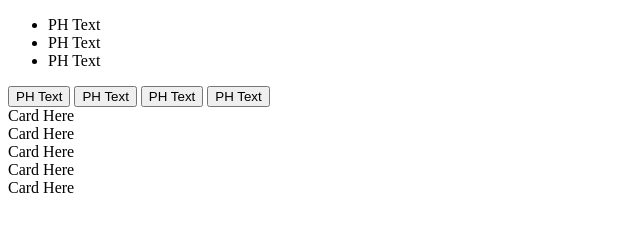
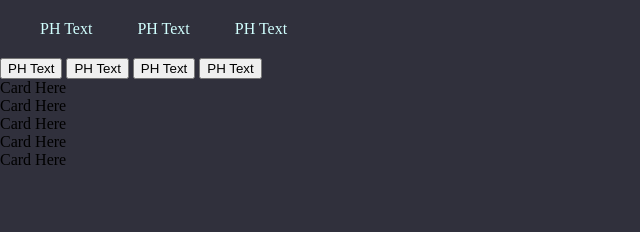
Before and after one commit to MichaelGeel/Hover_Effects, a plain HTML site: page index.html in a window 1280 px wide. Shown: the whole page, without its empty margins (0-640 px from the left). Drawn offline with Linux system fonts and the light colour scheme.

Commit message:
Links completed
Hover styling for the links have been completed.

```diff
--- a/index.html
+++ b/index.html
@@ -9,9 +9,9 @@
 <body>
     <div class="links-container">
         <ul>
-            <a><li>PH Text</li></a>
-            <a><li>PH Text</li></a>
-            <a><li>PH Text</li></a>
+            <a href="" class="hover hone"><li>PH Text</li></a>
+            <a href="" class="hover htwo"><li>PH Text</li></a>
+            <a href="" class="hover hthree"><li>PH Text</li></a>
         </ul>
     </div>
     <div class="buttons-container">
--- a/styles.css
+++ b/styles.css
@@ -0,0 +1,42 @@
+html {
+    box-sizing: border-box;
+}
+
+body {
+    width: 100%;
+    height: 100%;
+    margin: 0;
+    background-color: #30303C;
+}
+
+.links-container {
+    display: flex;
+}
+
+ul {
+    list-style: none;
+    margin: 0;
+    padding-left: 20px;
+}
+
+li {
+    float: left;
+    color: #D1FFFF;
+    padding: 20px;
+    margin-right: 5px;
+}
+
+.hone li:hover{
+    color: #393EBB;
+}
+
+.htwo li:hover{
+    color: #D1FFFF;
+    background-color: rgba(12, 14, 86, 0.5);
+    text-shadow: 2px 2px 10px #444791, 1px 1px 2px #FFFFFF;
+}
+
+.hthree li:hover {
+    background-color: rgba(12, 14, 86, 0.5);
+    box-shadow: 2px 2px 5px #D1FFFF;
+}
```
